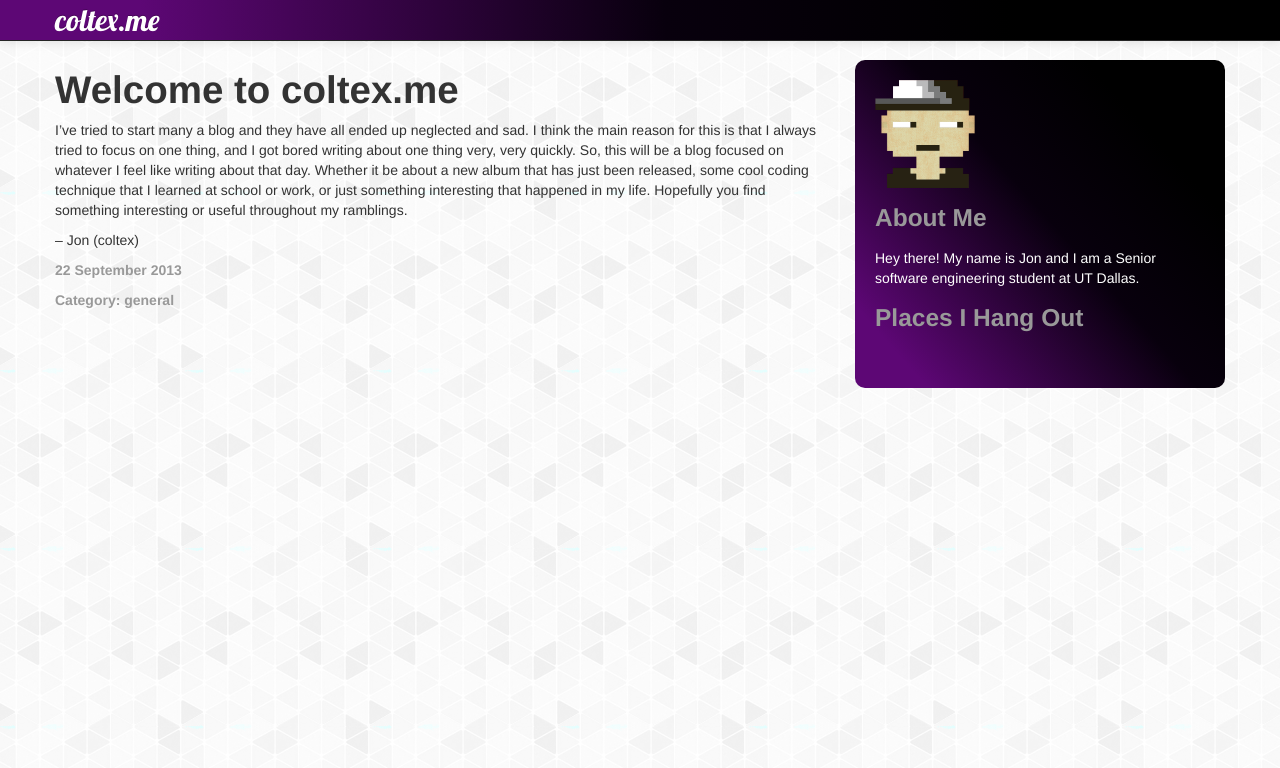
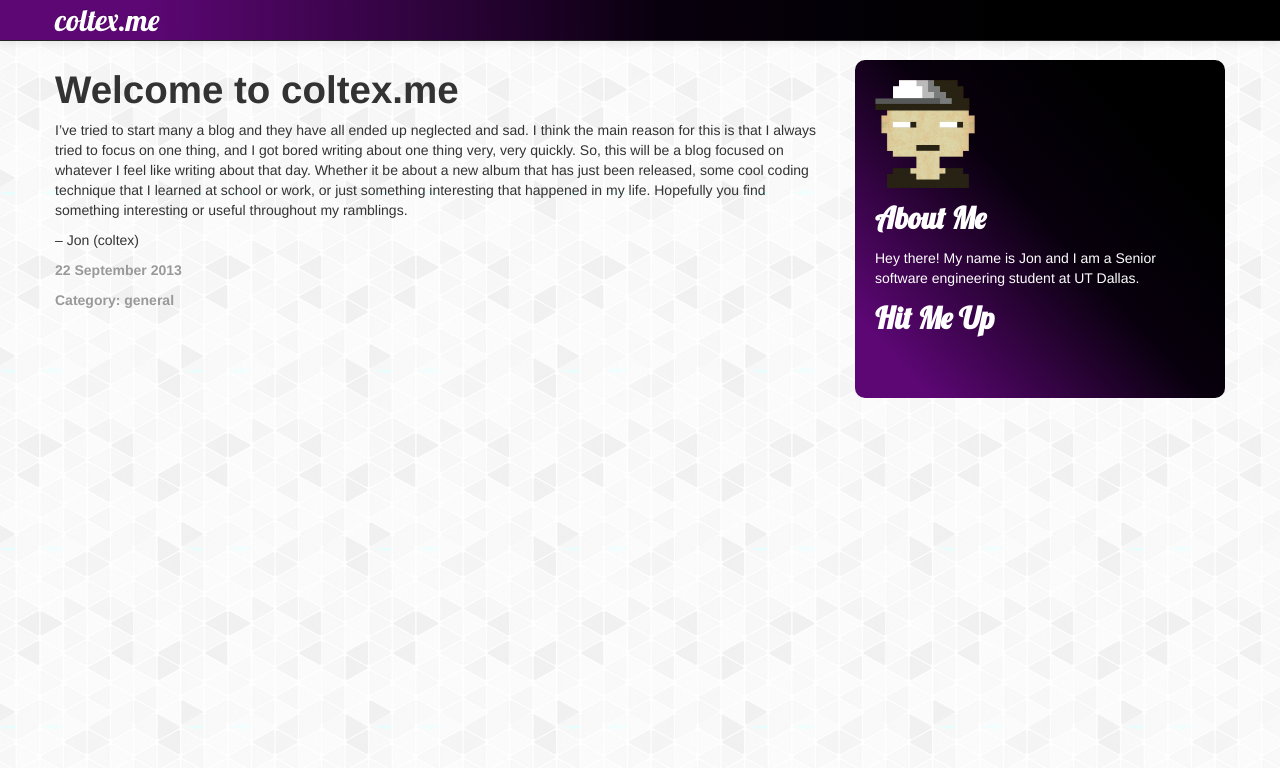
Before and after one commit to coltex/coltex.github.io, a Jekyll site: the page built from index.html, in a window 1280 px wide. Shown: the top 768 px of the page. Built offline with Jekyll 4.4.1, drawn with Linux system fonts in a browser that asks for light colours; nearby versions of some CDN libraries; Markdown is read by kramdown in place of the engine named in the settings; the list of posts is cut into pages by our own code; a style sheet for code colours, icons or effects is not loaded.

Commit message:
Changes up the headers in the sidebar a bit.

```diff
--- a/_includes/sidebar.html
+++ b/_includes/sidebar.html
@@ -5,13 +5,13 @@
 <div class="sidebar-background">
   <div>
       <img src="/img/8bitavatar.png" width="100" height="100">
-      <h3 style="color:#999999">About Me</h3>
+      <h3 class="lobster-header">About Me</h3>
   </div>
 
   <p style="color:#ffffff">Hey there! My name is Jon and I am a Senior software engineering student at UT Dallas.</p>
 
   <div>
-  	<h3 style="color:#999999">Places I Hang Out</h3>
-    <a href="https://www.facebook.com/jon.darling.14" style="color:#ffffff"><i class="icon-facebook icon-3x" ></i></a> &nbsp <a href="https://twitter.com/coltex_" style="color:#ffffff"><i class="icon-twitter icon-3x" ></i></a> &nbsp <a href="https://plus.google.com/u/1/101931165081836655765/posts" style="color:#ffffff"><i class="icon-google-plus icon-3x" ></i></a> &nbsp <a href="https://github.com/coltex" style="color:#ffffff"><i class="icon-github icon-3x" ></i></a>
+  	<h3 class="lobster-header-space">Hit Me Up</h3>
+    <a href="https://www.facebook.com/jon.darling.14" style="color:#ffffff"><i class="icon-facebook-sign icon-3x" ></i></a> &nbsp <a href="https://twitter.com/coltex_" style="color:#ffffff"><i class="icon-twitter-sign icon-3x" ></i></a> &nbsp <a href="https://plus.google.com/u/1/101931165081836655765/posts" style="color:#ffffff"><i class="icon-google-plus-sign icon-3x" ></i></a> &nbsp <a href="https://github.com/coltex" style="color:#ffffff"><i class="icon-github-sign icon-3x" ></i></a>
   </div>
 </div>
--- a/css/bootstrap-override.css
+++ b/css/bootstrap-override.css
@@ -1,6 +1,7 @@
 
  @font-face { font-family: lobster; src: url(/img/Lobster_1_4.otf); }
 
+/*Overrides the theming for the "brand"*/
 .navbar-inverse .brand {
 	color: #FFFFFF;
 	font-family: lobster;
@@ -53,6 +54,22 @@
 	padding:20px;
 }
 
+/*Header using the lobster font*/
+.lobster-header {
+	color: #FFFFFF;
+	font-family: lobster;
+	font-size: 30px;
+}
+
+/*Header using the lobster font, with some space underneath!*/
+.lobster-header-space {
+	color: #FFFFFF;
+	font-family: lobster;
+	font-size: 30px;
+	padding-bottom: 10px;
+}
+
+
 /*Overrides the theming for the body.*/
 .body {
   margin: 0;
```
